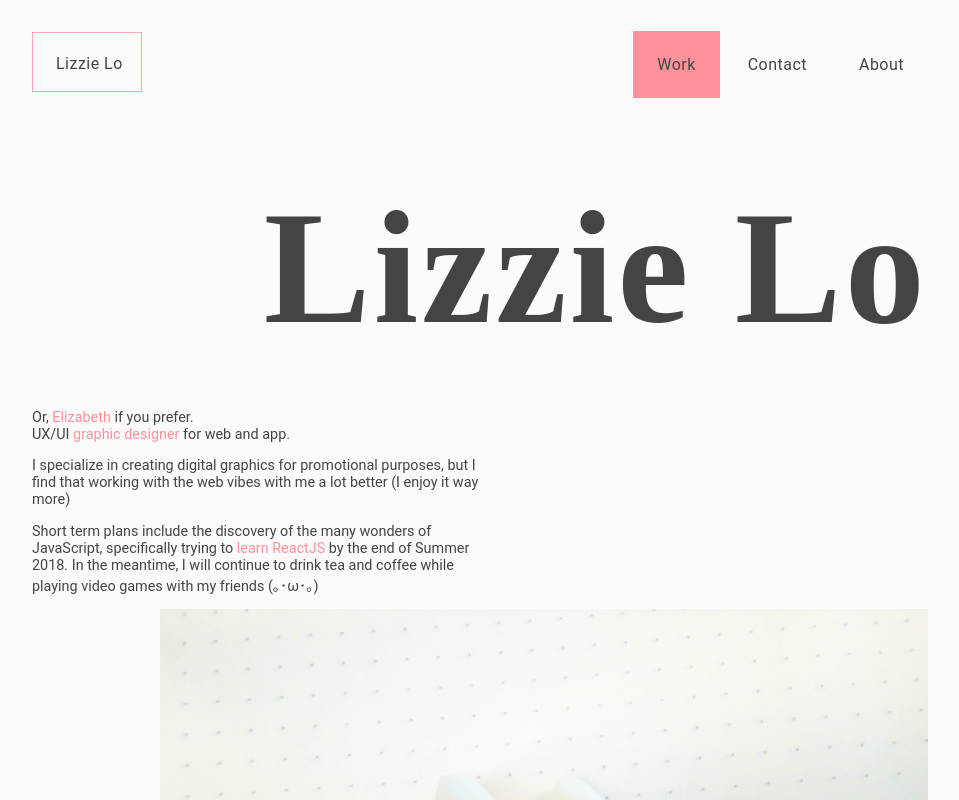
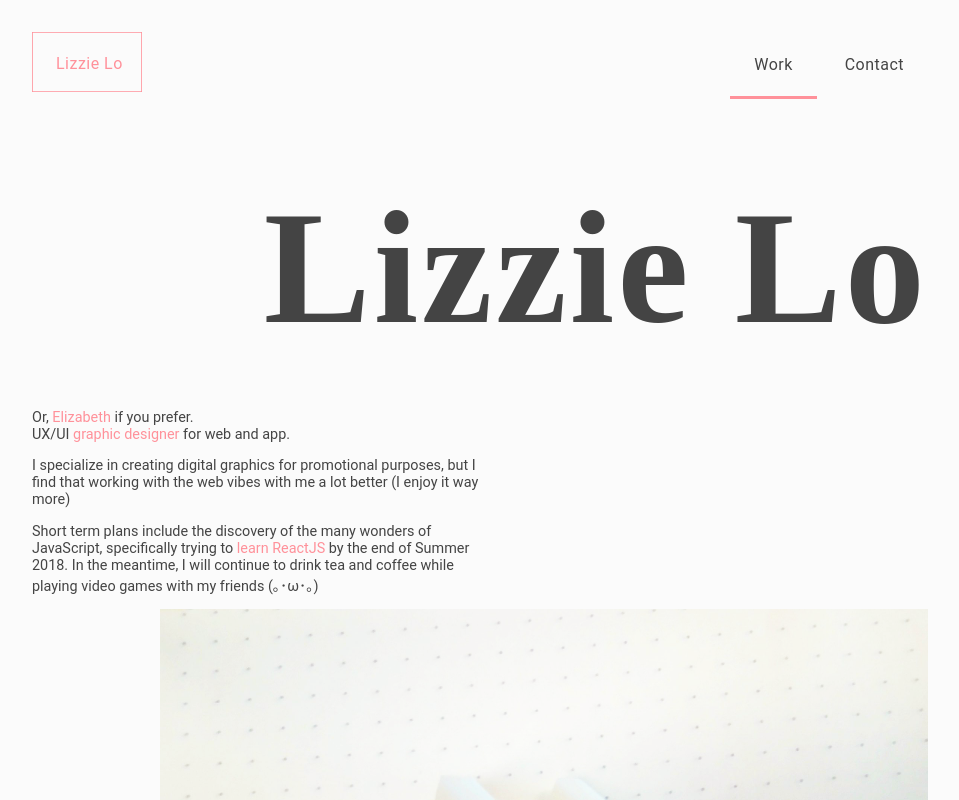
Before and after one commit to elizabethlo2946/Portfolio, a plain HTML site: page home.html in a window 1280 px wide. Both pictures are taken after a click on the link "Work". Shown: the top 800 px of the page, without its empty margins (160-1119 px from the left). Drawn offline with Linux system fonts and the light colour scheme.

Commit message:
NAV hover animation
3 nav items. Home nav is a snaking border + other menus have a running underline

```diff
--- a/css/grid.css
+++ b/css/grid.css
@@ -38,11 +38,11 @@
    width: 25%;
 }
 
-.bio {
+.grid-row-5of10 {
    width: 100%;
 }
 @media(min-width:511px) {
-   .bio {
+   .grid-row-5of10 {
       width: 50%;
    }
 }
--- a/css/main.css
+++ b/css/main.css
@@ -35,26 +35,26 @@ NAV
 nav {
    width: 100%;
    display: flex;
+   flex-wrap: wrap;
    justify-content: space-between;
    align-items: center;
    flex: 1 1 auto;
 }
 nav a {
+   position: relative;
    padding: 1.5rem;
    text-decoration: none;
    color: var(--font-colour);
    letter-spacing: 0.03rem;
-   /* border-bottom: solid 0.08rem var(--primary-colour-light); */
 
-   -webkit-transition: all linear 0.2s;
-   -moz-transition: all linear 0.2s;
-   transition: all linear 0.2s;
+   -webkit-transition: all linear 0.3s;
+   -moz-transition: all linear 0.3s;
+   -ms-transition: all linear 0.3s;
+   -o-transition: all linear 0.3s;
+   transition: all linear 0.3s;
 }
-nav a:active,
-nav a:hover,
-nav a:focus {
-   /* color: #fff;
-   background-color: var(--primary-colour); */
+nav a:hover {
+   color: var(--primary-colour);
 }
 .nav-left {
    justify-content: flex-start;
@@ -64,23 +64,43 @@ nav a:focus {
 }
 
 /*
-.hvr-sweep-to-bottom taken from:
-https://stackoverflow.com/questions/20751937/transition-background-color-via-slide-up-animation
+---------------------------------------------------
+START OF CREDIT: taken from
+https://stackoverflow.com/questions/40242378/underline-from-left-to-right-on-hover-in-and-out
 */
-.hvr-sweep-to-bottom {
-    background-size: 100% 200%;
-    background-image: linear-gradient(to bottom, var(--background-colour) 50%, var(--primary-colour) 50%);
+.hvr-sweep-to-right {
+  position: relative;
+  overflow: hidden;
+}
+.hvr-sweep-to-right:after {
+  content: "";
+  position: absolute;
+  z-index: -1;
+  right: 0;
+  width: 0;
 
-    -webkit-transition: all ease 0.3s;
-    -moz-transition: all ease 0.3s;
-    transition: all ease 0.3s;
+  bottom: -0.1rem;
+  background-color: var(--primary-colour);
+  height: 0.2rem;
+
+  -webkit-transition: all ease-out 0.3s;
+  -moz-transition: all ease-out 0.3s;
+  -ms-transition: all ease-out 0.3s;
+  -o-transition: all ease-out 0.3s;
+  transition: all ease-out 0.3s;
 }
-.hvr-sweep-to-bottom:active,
-.hvr-sweep-to-bottom:hover,
-.hvr-sweep-to-bottom:focus {
-    background-position: 0 -100%;
+.hvr-sweep-to-right:hover:after,
+.hvr-sweep-to-right:focus:after,
+.hvr-sweep-to-right:active:after {
+  left: 0;
+  right: auto;
+  width: 100%;
+  color: var(--primary-colour);
 }
-
+/*
+END OF CREDIT
+---------------------------------------------------
+*/
 /*
 ---------------------------------------------------
 START OF CREDIT: adapted from https://codepen.io/andrewwierzba/pen/JorzzV
@@ -91,6 +111,9 @@ START OF CREDIT: adapted from https://codepen.io/andrewwierzba/pen/JorzzV
   text-align: center;
   position: relative;
   cursor: pointer;
+}
+.hvr-snake-border a {
+   color: var(--primary-colour);
 }
 svg {
   position: absolute;
@@ -116,7 +139,9 @@ svg rect {
    -o-transition: all 0.8s ease-in-out;
    transition: all 0.8s ease-in-out;
 }
-.hvr-snake-border:hover svg rect {
+.hvr-snake-border:hover svg rect,
+.hvr-snake-border:focus svg rect,
+.hvr-snake-border:active svg rect{
   stroke-width: 0.3rem;
   /* length of underline */
   stroke-dasharray: 35, 245;
@@ -216,77 +241,6 @@ taken from a classmate: Jordan Yep via jordanyep.com */
 
 
 
-/*
----------------------------------------------------
-ABOUT ME
----------------------------------------------------
-*/
-
-/* .about-me {
-   display: block;
-}
-.about-me-img {
-   background-image: url("../img/name.png");
-   background-position: center;
-   background-size: 70%;
-   background-repeat: no-repeat;
-   width: 100%;
-   height: 9rem;
-   margin: 3rem 0;
-   opacity: 0.8;
-
-   order: 1;
-}
-.about-me p {
-   position: relative;
-
-   order: 2;
-}
-@media(min-width:26em) {
-   .about-me-img {
-      height: 13rem;
-   }
-}
-@media(min-width:41.87em) {
-   .about-me-img {
-      height: 35vh;
-   }
-}
-@media(min-width:48.75em) {
-   .about-me {
-      display: flex;
-   }
-   .about-me p {
-      position: absolute;
-      top: 70vh;
-      width: 35%;
-      margin: 0;
-
-      z-index: 10;
-   }
-   .about-me-img {
-      background-size: 100%;
-      width: 60%;
-      height: 40vh;
-      margin: 0;
-      margin-top: 10%;
-      margin-left: 40%;
-
-      z-index: 9;
-   }
-}
-@media(min-width:87.5em) {
-   .about-me-img {
-      height: 100vh;
-   }
-} */
-/*
----------------------------------------------------
-ABOUT ME END
----------------------------------------------------
-*/
-
-
 
 /*
 ---------------------------------------------------
--- a/home.html
+++ b/home.html
@@ -22,9 +22,8 @@
             <!-- END OF CREDIT -->
          </div>
          <div class="nav-right">
-            <a href="#" class="hvr-sweep-to-bottom">Work</a>
-            <a href="#" class="hvr-sweep-to-bottom">Contact</a>
-            <a href="#" class="hvr-sweep-to-bottom">About</a>
+            <a href="#" class="hvr-sweep-to-right">Work</a>
+            <a href="#" class="hvr-sweep-to-right">Contact</a>
          </div>
       </nav>
    </header>
@@ -33,7 +32,7 @@
 
    <section>
       <h1>Lizzie Lo</h1>
-      <div class="bio">
+      <div class="grid-row-5of10">
          <p>
             Or, <em>Elizabeth</em> if you prefer.<br />UX/UI <em>graphic designer</em> for web and app.
          </p>
```
